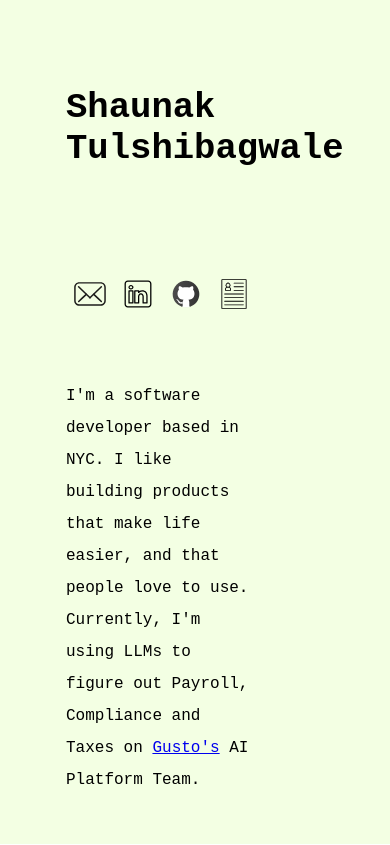
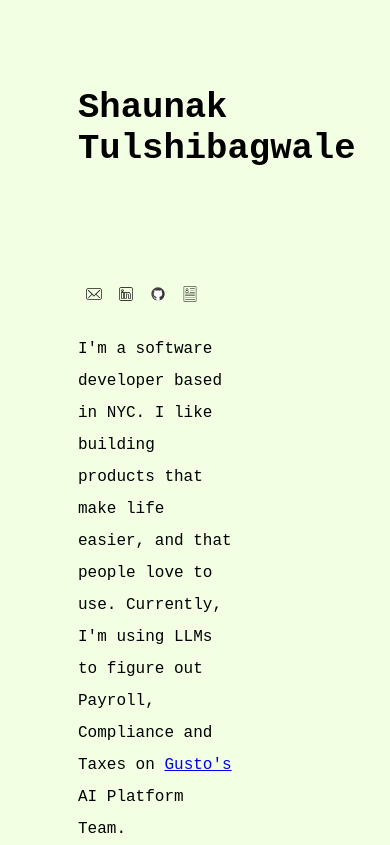
Before and after one commit to shaunak/shaunak.github.io, a React (Create React App) app in the folder web-ui/: page / in a window 390 px wide. Built offline with nearby package versions, Linux system fonts and the light colour scheme; no server answers.

Commit message:
padding for small screens

```diff
--- a/web-ui/src/index.css
+++ b/web-ui/src/index.css
@@ -7,6 +7,15 @@ body {
   -moz-osx-font-smoothing: grayscale;
 }
 
+/* Prevent padding from causing horizontal overflow on small screens. */
+*, *::before, *::after {
+  box-sizing: border-box;
+}
+
+html, body, #root {
+  width: 100%;
+}
+
 code {
   font-family: source-code-pro, Menlo, Monaco, Consolas, 'Courier New',
     monospace;
```
